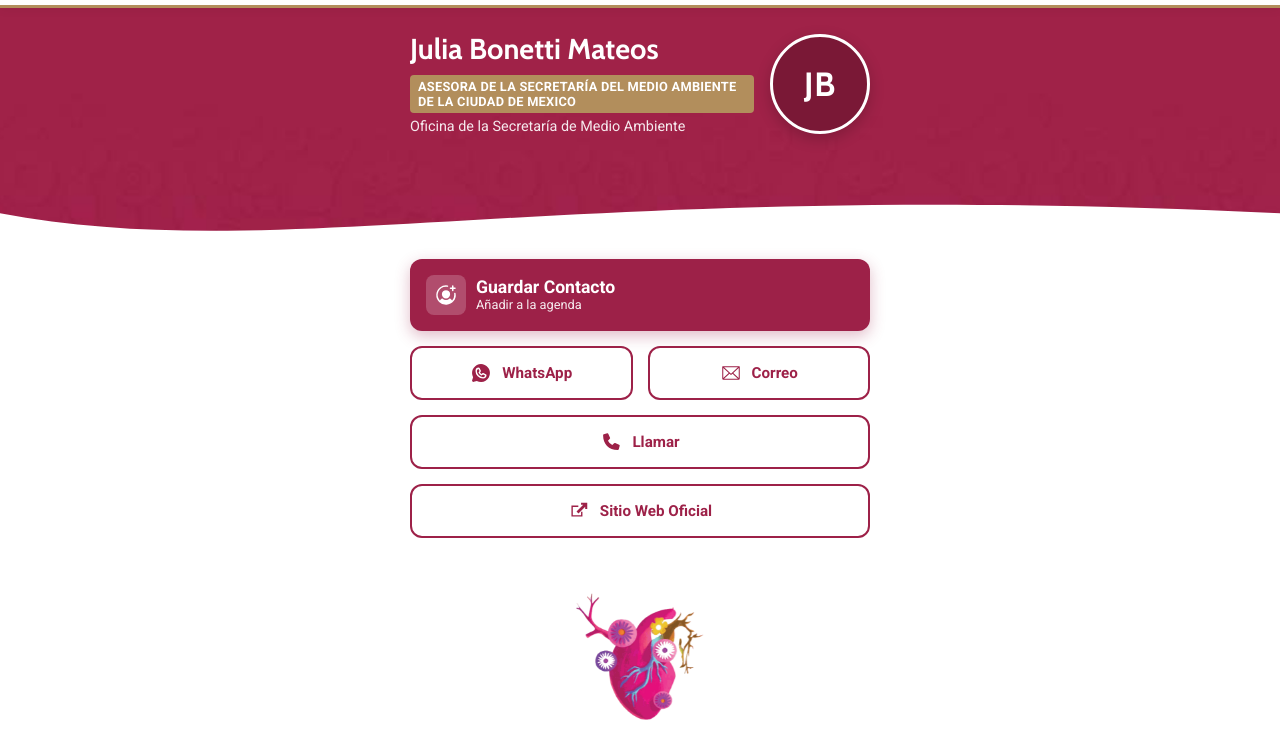
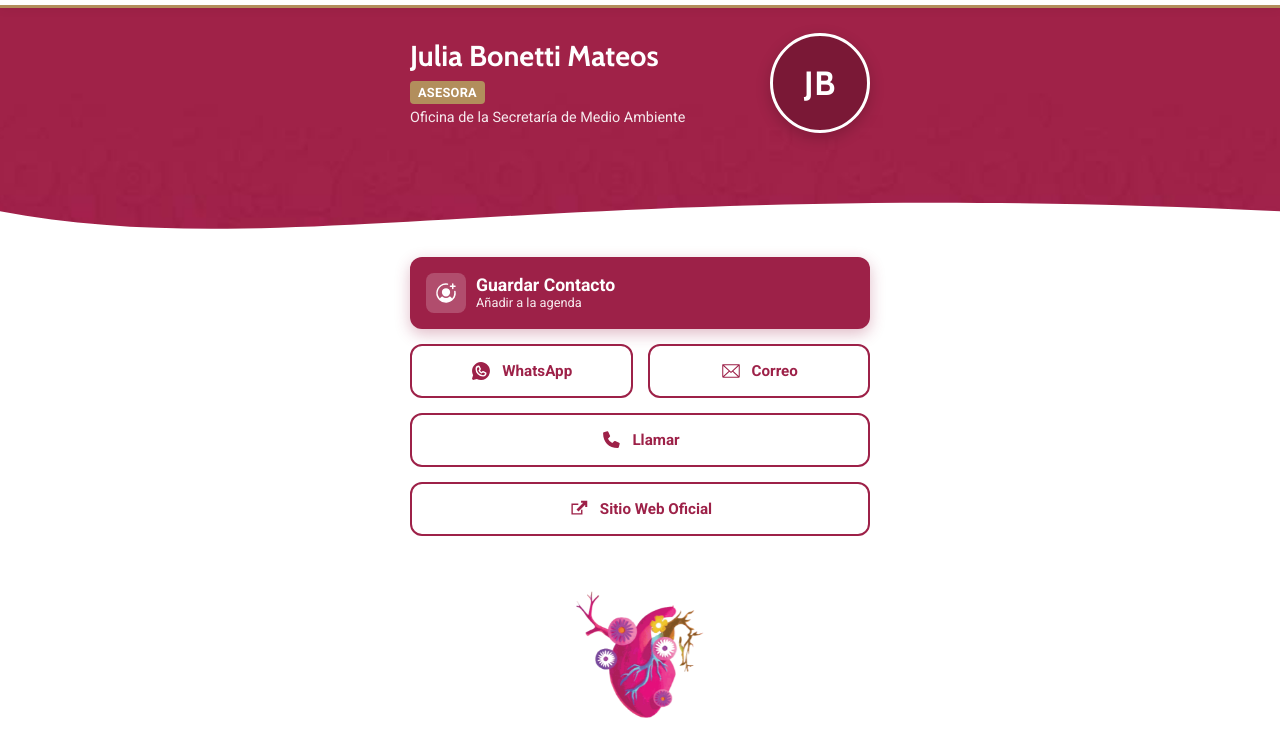
Before and after one commit to SedemaOficina/Tarjetas-NFC---SEDEMA, a plain HTML site: page julia-bonetti-mateos/index.html in a window 1280 px wide. Shown: the part 62-800 px from the top of the page. Drawn offline with nearby package versions, Linux system fonts and the light colour scheme.

Commit message:
Tarjeta: Julia Bonetti Mateos (julia-bonetti-mateos)

```diff
--- a/julia-bonetti-mateos/index.html
+++ b/julia-bonetti-mateos/index.html
@@ -7,12 +7,12 @@
 
   <meta name="robots" content="noindex, nofollow" />
   <meta name="theme-color" content="#9d2148" />
-  <meta name="description" content="Asesora de la Secretaría del Medio Ambiente de la Ciudad de Mexico · Oficina de la Secretaría de Medio Ambiente · Secretaría del Medio Ambiente de la Ciudad de México" />
+  <meta name="description" content="Asesora · Oficina de la Secretaría de Medio Ambiente · Secretaría del Medio Ambiente de la Ciudad de México" />
   <link rel="canonical" href="https://contactoverde.com/julia-bonetti-mateos/" />
 
   <meta property="og:type" content="profile" />
   <meta property="og:title" content="Julia Bonetti Mateos — SEDEMA" />
-  <meta property="og:description" content="Asesora de la Secretaría del Medio Ambiente de la Ciudad de Mexico · Oficina de la Secretaría de Medio Ambiente" />
+  <meta property="og:description" content="Asesora · Oficina de la Secretaría de Medio Ambiente" />
   <meta property="og:url" content="https://contactoverde.com/julia-bonetti-mateos/" />
 
 
@@ -32,7 +32,9 @@
       <div class="hero-content">
         <div class="textos">
           <h1>Julia Bonetti Mateos</h1>
-          <div class="badge">Asesora de la Secretaría del Medio Ambiente de la Ciudad de Mexico</div>
+
+          <div class="badge">Asesora</div>
+
           <p class="org">Oficina de la Secretaría de Medio Ambiente</p>
         </div>
 
```
Also changed, not shown: 1 other file.
